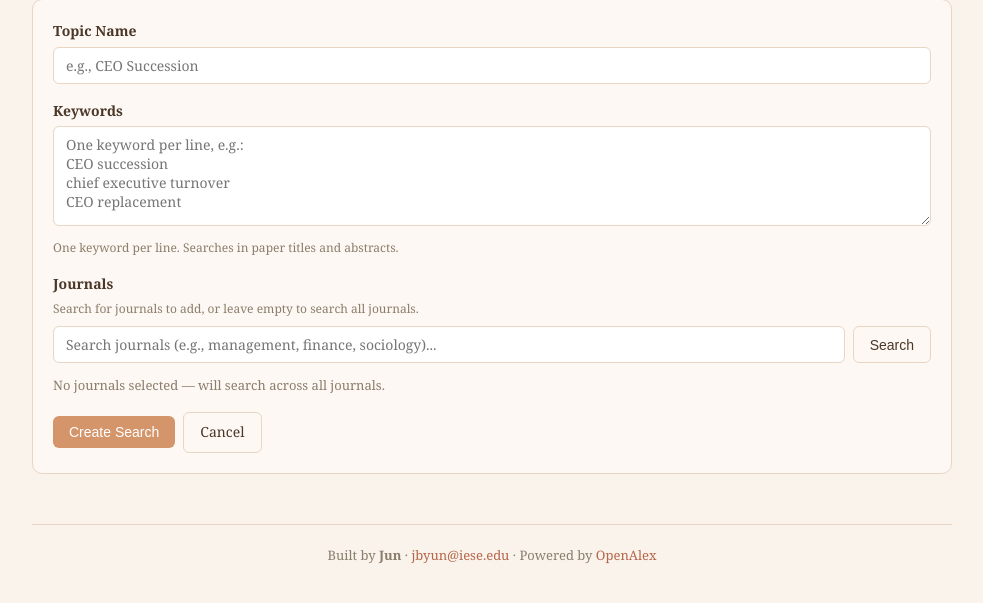
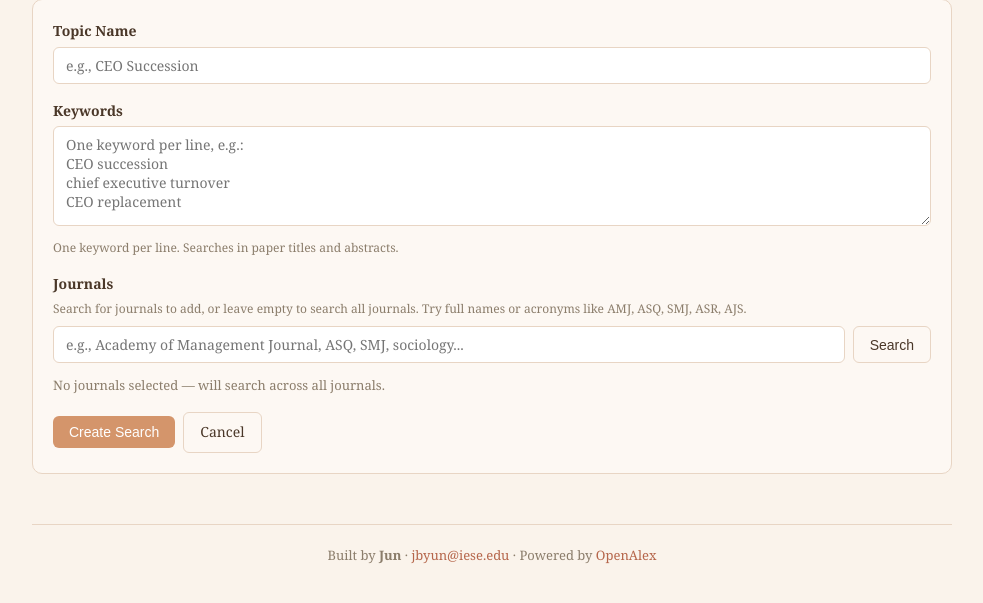
Before and after one commit to junishka/literature-monitor, a Flask app: page /searches/new in a window 1280 px wide. Shown: the part 146-749 px from the top of the page, without its empty margins (148-1131 px from the left). Run offline with Flask 3, Linux system fonts and the light colour scheme; the visitor is signed in with stand-in values (Sample User, id 1); data comes from the database, SQL or seed files in the repository; some libraries are stand-ins or nearby versions.

Commit message:
Add acronym examples (AMJ, ASQ, SMJ) to journal search hint
Co-Authored-By: Claude Opus 4.6 (1M context) <noreply@anthropic.com>

```diff
--- a/templates/search_form.html
+++ b/templates/search_form.html
@@ -19,10 +19,10 @@
 
   <div class="form-group">
     <label>Journals</label>
-    <div class="form-hint" style="margin-bottom:8px;">Search for journals to add, or leave empty to search all journals.</div>
+    <div class="form-hint" style="margin-bottom:8px;">Search for journals to add, or leave empty to search all journals. Try full names or acronyms like AMJ, ASQ, SMJ, ASR, AJS.</div>
 
     <div style="display:flex; gap:8px; margin-bottom:12px;">
-      <input type="text" id="journal-search" placeholder="Search journals (e.g., management, finance, sociology)..." style="flex:1;">
+      <input type="text" id="journal-search" placeholder="e.g., Academy of Management Journal, ASQ, SMJ, sociology..." style="flex:1;">
       <button type="button" onclick="searchJournals()" class="btn btn-secondary">Search</button>
     </div>
 
```
